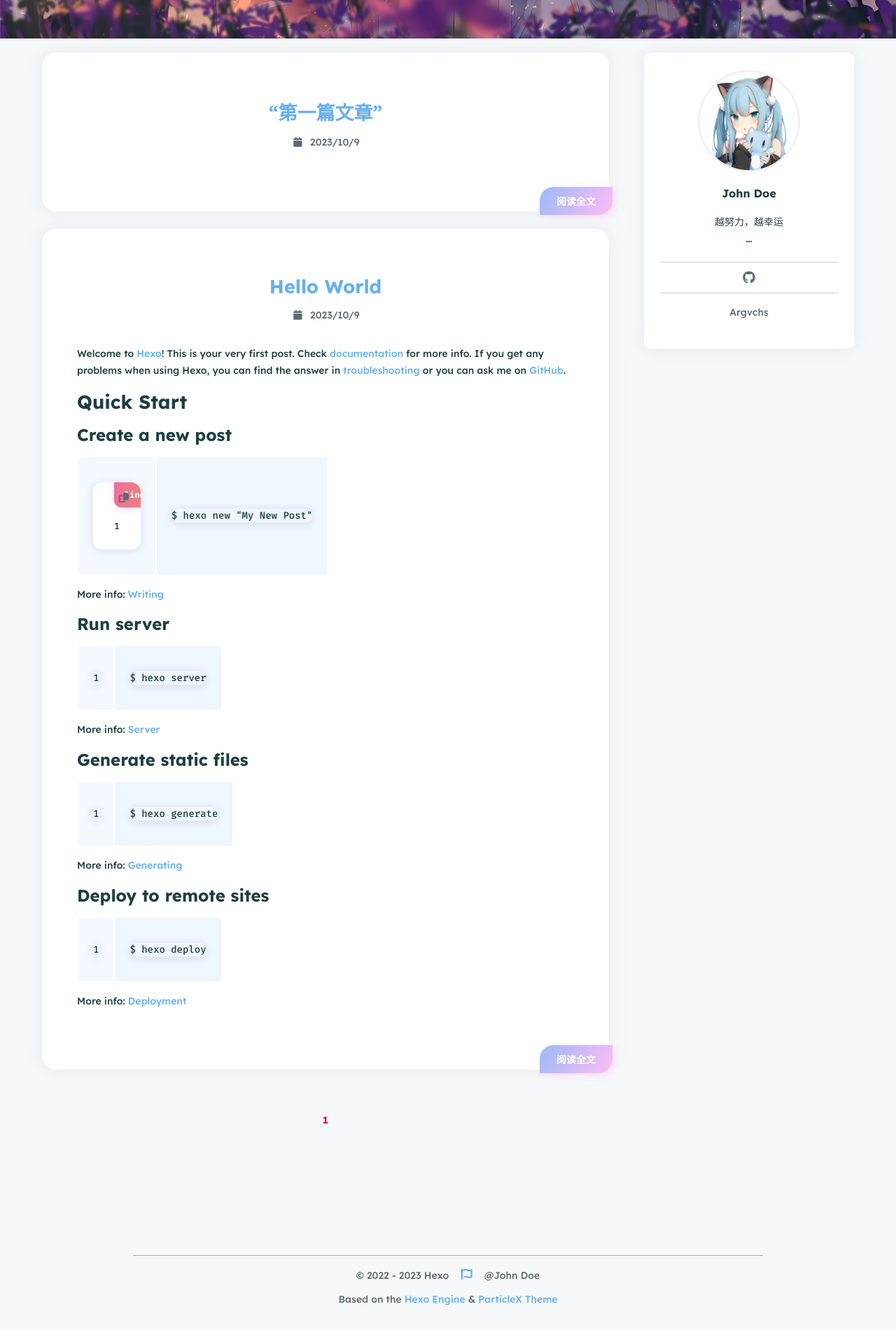
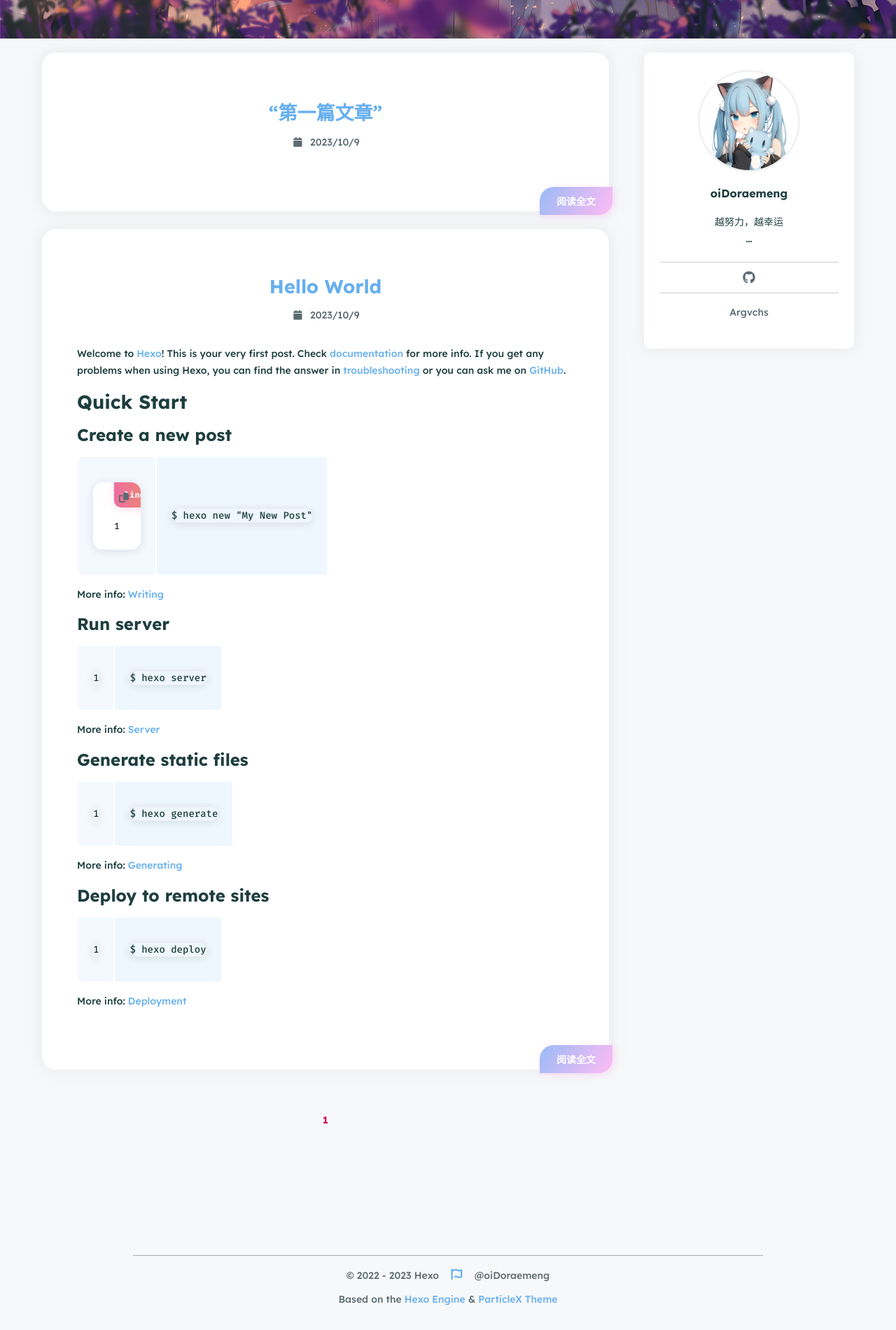
Before and after one commit to oiDoraemeng/oiDoraemeng.github.io, a plain HTML site: page index.html in a window 1280 px wide. Shown: the part 745-2645 px from the top of the page at 70% size. Drawn offline with nearby package versions, Linux system fonts and the light colour scheme; a script that the page names is missing.

Commit message:
Site updated: 2023-10-10 14:02:15

```diff
--- a/index.html
+++ b/index.html
@@ -4,7 +4,7 @@
 <head>
     <meta charset="utf-8" />
     <title>Hexo</title>
-    <meta name="author" content="John Doe" />
+    <meta name="author" content="oiDoraemeng" />
     <meta name="description" content="" />
     <meta name="keywords" content="" />
     <meta name="viewport" content="width=device-width, initial-scale=1.0, maximum-scale=1.0, user-scalable=0" />
@@ -257,7 +257,7 @@
         <div class="avatar">
             <img src="/images/avatar.jpg" alt="avatar" />
         </div>
-        <div class="name">John Doe</div>
+        <div class="name">oiDoraemeng</div>
         <div class="description">
             <p>越努力，越幸运<br>…</p>
 
@@ -299,7 +299,7 @@
             <span id="footer-icon">
                 <i class="fa-solid fa-font-awesome fa-fw"></i>
             </span>
-            &commat;John Doe
+            &commat;oiDoraemeng
         </div>
         <div>
             Based on the <a target="_blank" rel="noopener" href="https://hexo.io">Hexo Engine</a> &amp;
```
Also changed, not shown: 2023/10/09/hello-world/index.html (+2 -2 lines), 2023/10/09/“自我介绍”/index.html (+2 -2 lines), archives/2023/10/index.html (+2 -2 lines), archives/2023/index.html (+2 -2 lines), archives/index.html (+2 -2 lines).
